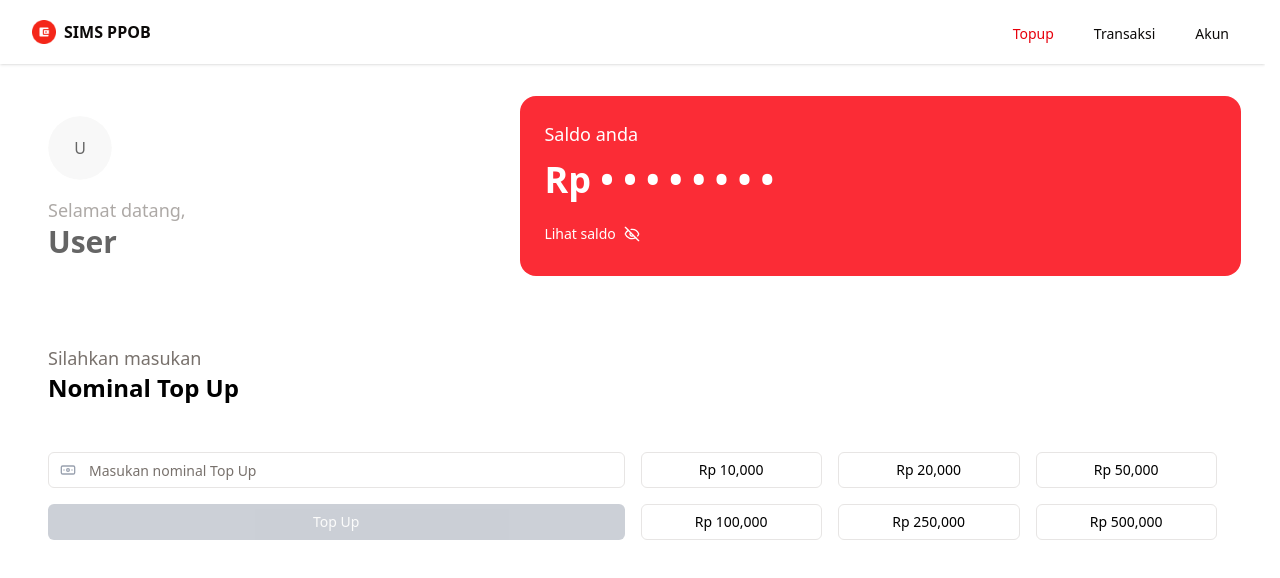
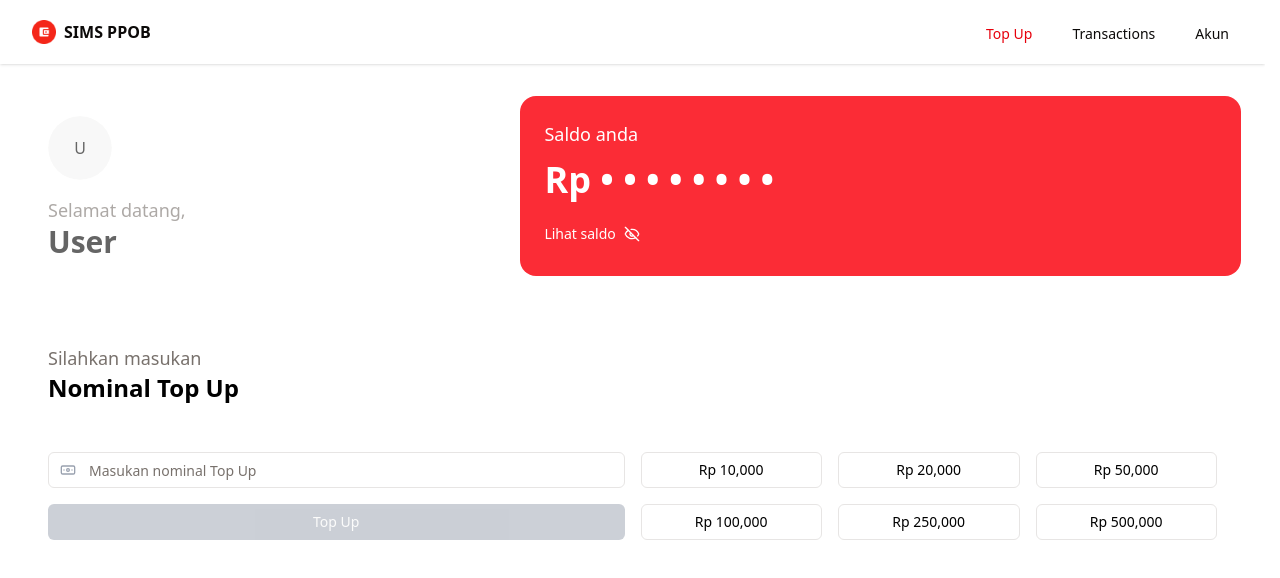
Before and after one commit to radityaharya/simsppob-radityaharya, a React (Vite) app: page /topup in a window 1280 px wide. Shown: the top 578 px of the page. Built offline with nearby package versions, Linux system fonts and the light colour scheme; no server answers.

Commit message:
fix: match strings

```diff
--- a/src/components/Header.tsx
+++ b/src/components/Header.tsx
@@ -23,10 +23,10 @@ const Header: React.FC = () => {
           </div>
           <div className="flex items-center space-x-4 sm:space-x-8">
             <Link to="/topup" className={getLinkClass('/topup')}>
-              Topup
+              Top Up
             </Link>
             <Link to="/transactions" className={getLinkClass('/transactions')}>
-              Transaksi
+              Transactions
             </Link>
             <Link to="/account" className={getLinkClass('/account')}>
               Akun
--- a/src/pages/transactions/TransactionsPage.tsx
+++ b/src/pages/transactions/TransactionsPage.tsx
@@ -57,7 +57,7 @@ export default function TransactionsPage() {
             <div className="space-y-4" role="feed" aria-labelledby="transaction-list-title">
               {history?.length === 0 && !loading && (
                 <div className="text-center text-gray-500" role="status" aria-live="polite">
-                  No transactions found
+                  Maaf tidak ada histori transaksi saat ini
                 </div>
               )}
               {history?.map(transaction => (
```
